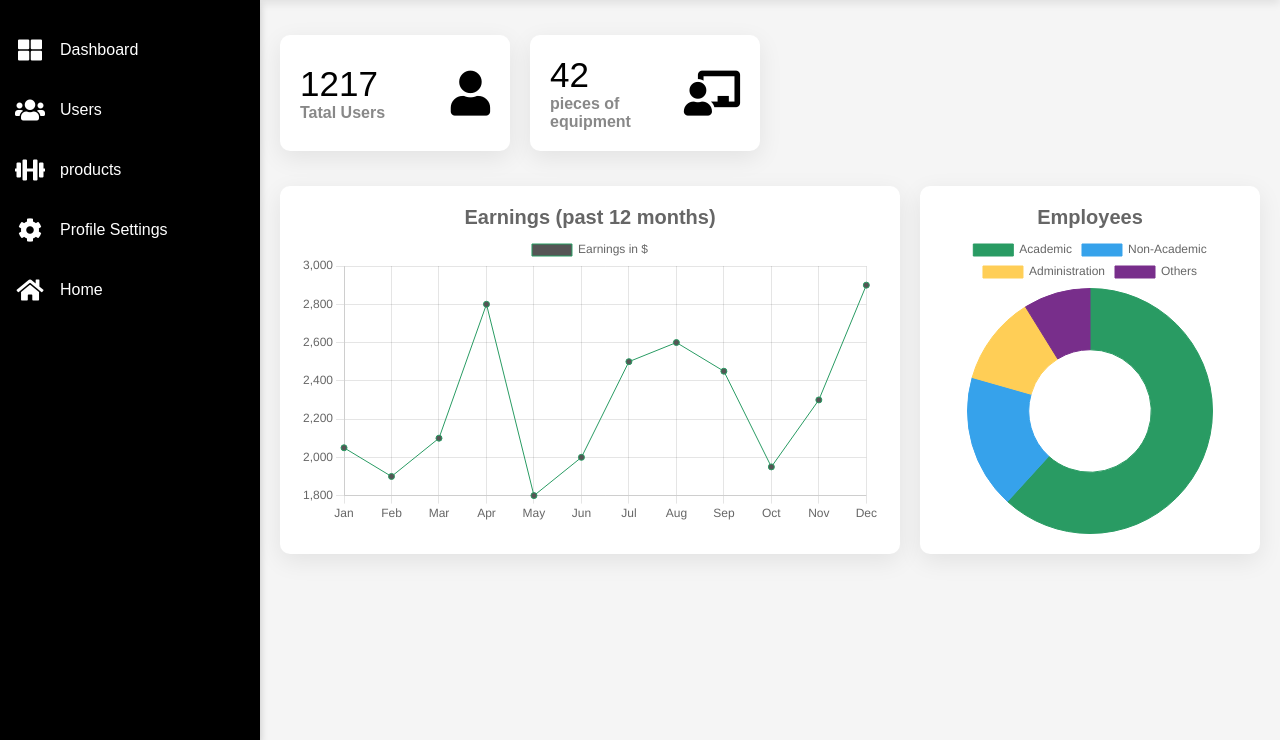
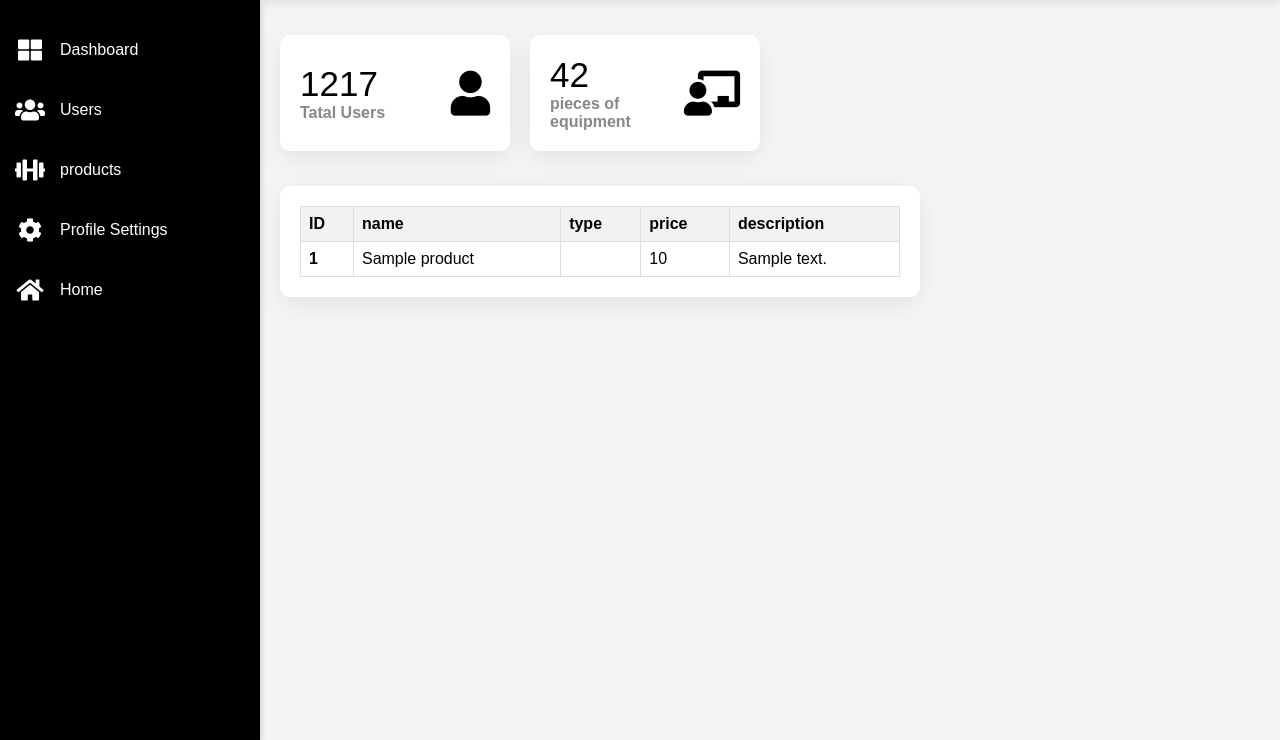
Before and after one commit to theogyousef/Pure-fitness-project, a PHP site: page /views/adminDashboard.php in a window 1280 px wide. Shown: the part 60-800 px from the top of the page. Run offline with PHP 8.4, Linux system fonts and the light colour scheme; the visitor is signed in with stand-in values (Sample User, id 1); tables that the repository leaves empty or names only in its code hold one stand-in row (values such as "Sample post"); grey boxes marked "Sample" are stand-in pictures; some libraries are stand-ins or nearby versions.

Commit message:
admin dashboard table

```diff
--- a/public/CSS/adminDasboard.css
+++ b/public/CSS/adminDasboard.css
@@ -285,6 +285,49 @@
     background-color: #0056b3;
 }
 
+/* Apply a border to the table */
+.table {
+    border-collapse: collapse;
+    width: 100%;
+    max-width: 800px;
+    margin: 0 auto;
+}
+
+/* Style the table header row */
+.table th {
+    background-color: #f2f2f2;
+    font-weight: bold;
+    text-align: left;
+    padding: 8px;
+}
+
+/* Style the table data rows alternately for better readability */
+.table tbody tr:nth-child(even) {
+    background-color: #f9f9f9;
+}
+
+/* Style the table data rows */
+.table td {
+    padding: 8px;
+    border-bottom: 1px solid #ddd;
+}
+
+/* Highlight the first column (ID) */
+.table td:first-child {
+    font-weight: bold;
+}
+
+/* Hover effect for table rows */
+.table tbody tr:hover {
+    background-color: #e0e0e0;
+}
+
+/* Optional: Add borders around table cells */
+.table th,
+.table td {
+    border: 1px solid #ddd;
+}
+
 
 
 @media (max-width:1115px) {
--- a/views/adminDashboard.php
+++ b/views/adminDashboard.php
@@ -17,7 +17,7 @@
     deleteproduct();
 } else if (isset($_POST["adduserb"])) {
     adduser();
-}  else if (isset($_POST["updateuser"])) {
+} else if (isset($_POST["updateuser"])) {
     updateuser();
 } else if (isset($_POST["deleteuser"])) {
     deleteuser();
@@ -32,6 +32,11 @@
 } else {
     header("Location: registeration.php");
 }
+
+$sql = "SELECT * from products ";
+$result = mysqli_query($conn, $sql);
+
+
 ?>
 <!DOCTYPE html>
 <html lang="en">
@@ -47,6 +52,7 @@
     <title>Admin panel</title>
     <style>
         <?php include "../public/CSS/adminDasboard.css" ?>
+
     </style>
 
 </head>
@@ -145,17 +151,35 @@
             </div>
             <div class="charts">
                 <div class="chart">
-                    <h2>Earnings (past 12 months)</h2>
-                    <div>
-                        <canvas id="lineChart"></canvas>
-                    </div>
+
+                    <table class="table">
+                        <thead>
+                            <tr>
+                                <th>ID</th>
+                                <th>name</th>
+                                <th>type</th>
+                                <th>price</th>
+                                <th>description</th>
+                            </tr>
+                        </thead>
+                        <tbody>
+                            <?php
+                            while ($row = mysqli_fetch_assoc($result)) {
+                        echo   " <tr>
+                                <td>" . $row["id"] . "</td>
+                                <td> ". $row["name"] . "</td>
+                                <td> ". $row["type"] . "</td>
+                                <td> ". $row["price"] . "</td>
+                                <td> ". $row["description"] . "</td>
+
+
+                            </tr>";
+                            }
+                            ?>
+                        </tbody>
+                    </table>
                 </div>
-                <div class="chart doughnut-chart">
-                    <h2>Employees</h2>
-                    <div>
-                        <canvas id="doughnut"></canvas>
-                    </div>
-                </div>
+
             </div>
         </div>
         <!-- Add product  -->
```
